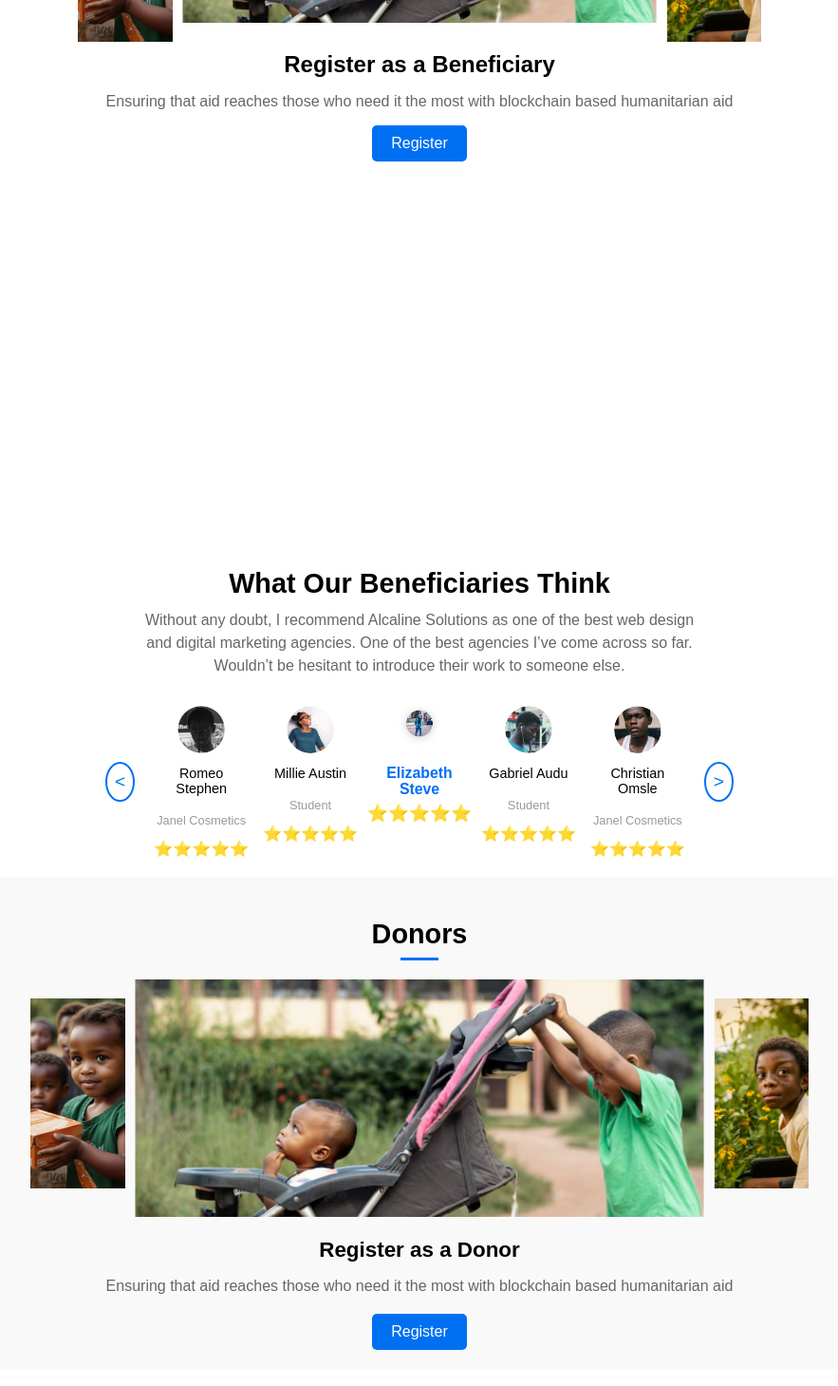
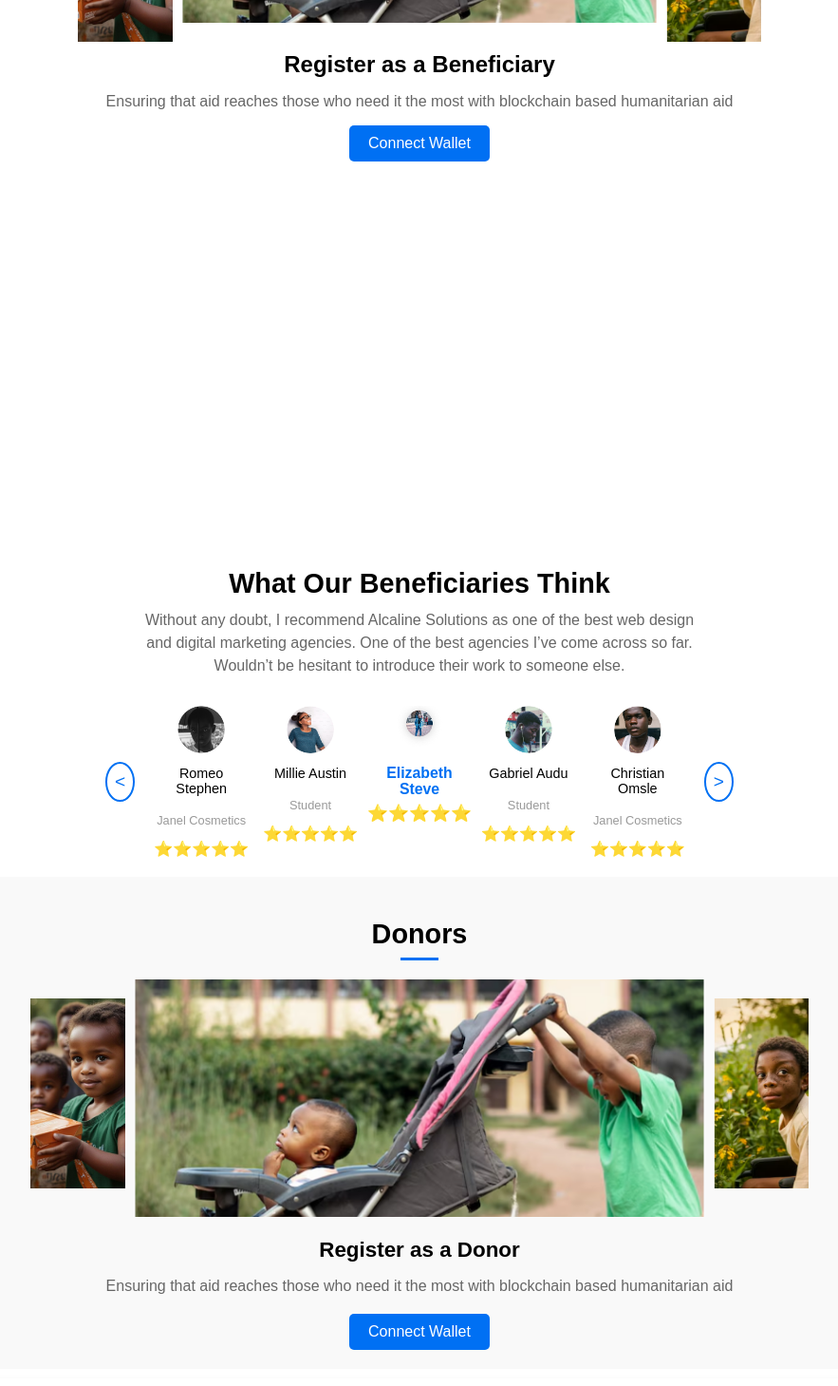
Before and after one commit to maureenjesse/aid-trackers, a Next.js app: page / in a window 1280 px wide. Shown: the part 3420-4879 px from the top of the page at 95% size, without its empty margins (198-1081 px from the left). Built offline with nearby package versions, Linux system fonts and the light colour scheme.

Commit message:
connect wallet

```diff
--- a/src/app/components/Beneficiary.js
+++ b/src/app/components/Beneficiary.js
@@ -19,7 +19,7 @@ export default function Beneficiary() {
       <div className={styles.content}>
         <h2 className={styles.head}>Register as a Beneficiary</h2>
         <p className={styles.text}>Ensuring that aid reaches those who need it the most with blockchain based humanitarian aid</p>
-        <button className={styles.register}>Register</button>
+        <button className={styles.register}>Connect Wallet</button>
       </div>
     </div>
   );
--- a/src/app/components/Donors.js
+++ b/src/app/components/Donors.js
@@ -15,7 +15,7 @@ export default function Donors() {
                 <p className={styles.description}>
                     Ensuring that aid reaches those who need it the most with blockchain based humanitarian aid
                 </p>
-                <button className={styles.registerButton}>Register</button>
+                <button className={styles.registerButton}>Connect Wallet</button>
             </div>
         </div>
     );
```
